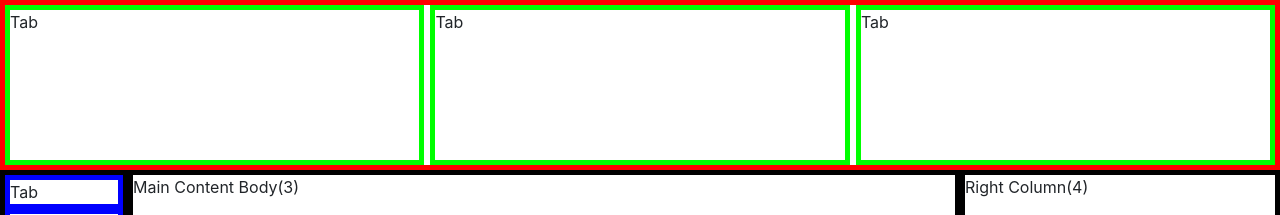
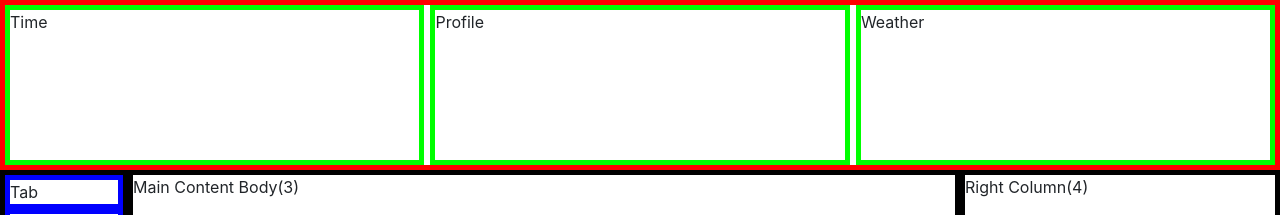
Before and after one commit to MStephen024/soleaf-client, a React app: page / in a window 1280 px wide. Shown: the top 215 px of the page. Built offline with nearby package versions, Linux system fonts and the light colour scheme.

Commit message:
Modified DashHeader components

```diff
--- a/src/components/Soleaf/DashHeaders/Profile.js
+++ b/src/components/Soleaf/DashHeaders/Profile.js
@@ -3,7 +3,7 @@ import React from 'react'
 const Profile = (props) => {
   return (
     <div className="tab">
-      Tab
+      Profile
     </div>
   )
 }
--- a/src/components/Soleaf/DashHeaders/Time.js
+++ b/src/components/Soleaf/DashHeaders/Time.js
@@ -3,7 +3,7 @@ import React from 'react'
 const Time = (props) => {
   return (
     <div className="tab">
-      Tab
+      Time
     </div>
   )
 }
--- a/src/components/Soleaf/DashHeaders/Weather.js
+++ b/src/components/Soleaf/DashHeaders/Weather.js
@@ -3,7 +3,7 @@ import React from 'react'
 const Weather = (props) => {
   return (
     <div className="tab">
-      Tab
+      Weather
     </div>
   )
 }
```
